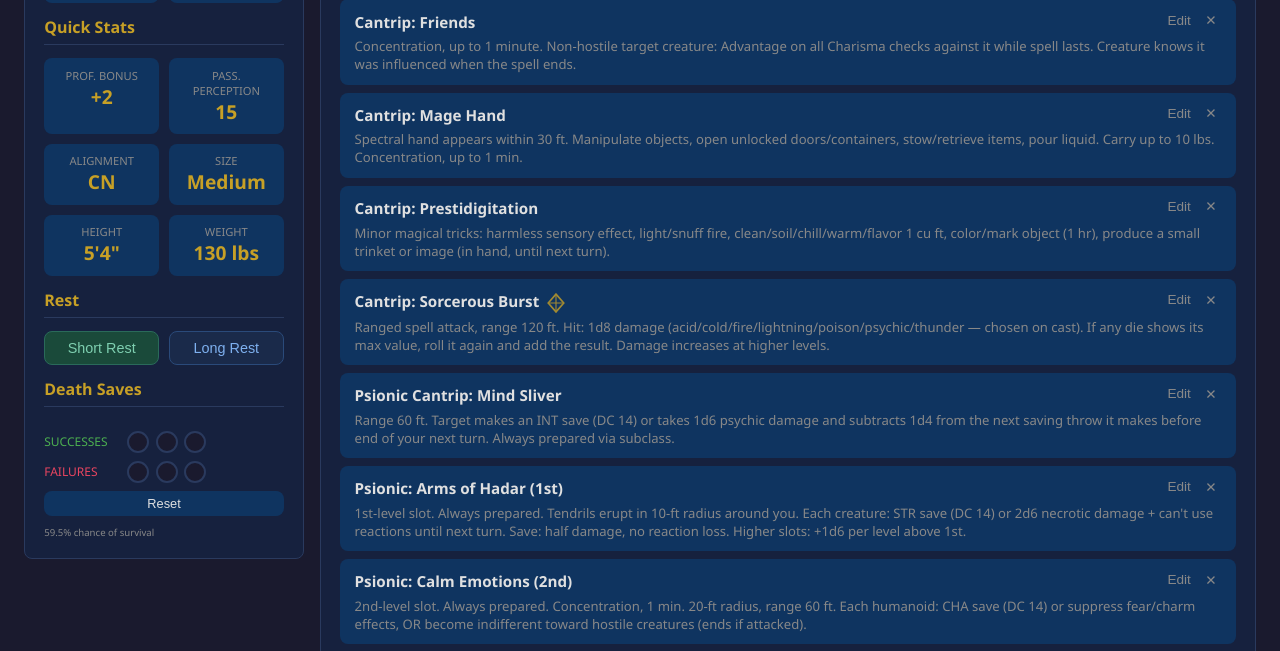
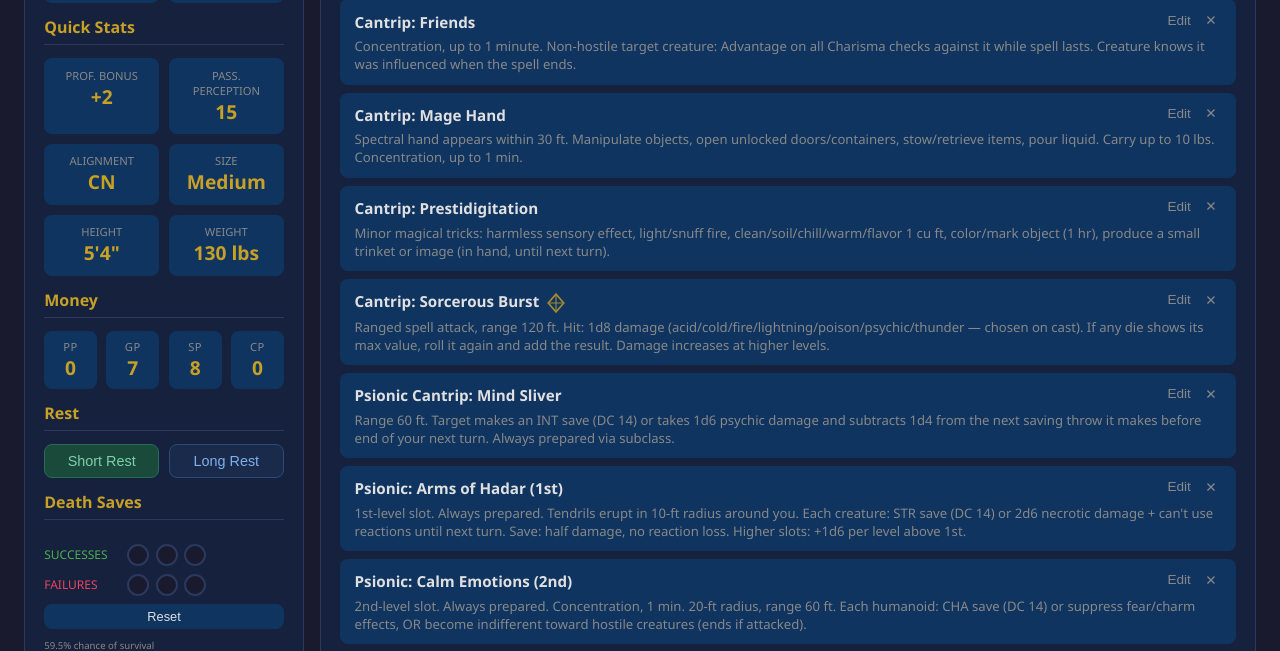
Before and after one commit to nmacinnis/tomato, a Flask app: page /character/1 in a window 1280 px wide. Shown: the part 910-1561 px from the top of the page. Run offline with Flask 3, Linux system fonts and the light colour scheme; data comes from the database, SQL or seed files in the repository; data that the repository does not hold is empty.

Commit message:
add Inkwell (Aberrant Sorcerer 3), class-aware combat panel, and money tracker
Add Inkwell character module (Changeling Aberrant Sorcerer level 3) with
full spell list, psionic subclass features, Metamagic, and starting inventory.

Make the combat panel class-aware so Fighter-only widgets (Maneuver DC,
Superiority Dice, Second Wind) are hidden for non-Fighters, and Sorcerer
widgets (Sorcery Points, Spell Slots 1st/2nd) appear only for Inkwell.
Refactor combat pip rendering into a shared renderCombatPips() helper and
add a 'dot' die type to dieSvg() for non-dice resource pips.

Add hit_die column (TEXT, default 'd10') so each character's Hit Dice label
and pip shape render from their own die type (d6 for Inkwell, d10 for Tomato).

Hide the Tomatoes section for characters without a Goodberry ability.

Add PP/GP/SP/CP money tracking: new columns on the characters table, a Money
section on the character sheet with click-to-edit values, and starting coin
seeds (Inkwell: 7 gp 8 sp; Tomato: 10 gp).

```diff
--- a/app.py
+++ b/app.py
@@ -141,6 +141,10 @@ def update_character(cid):
         "height",
         "weight",
         "hit_die",
+        "coins_pp",
+        "coins_gp",
+        "coins_sp",
+        "coins_cp",
     ]
     set_clause = ", ".join(f"{f}=?" for f in fields if f in data)
     values = [data[f] for f in fields if f in data]
--- a/characters/inkwell.py
+++ b/characters/inkwell.py
@@ -339,7 +339,8 @@ def apply(conn):
         "UPDATE characters SET save_proficiencies='con,cha',"
         " alignment='Chaotic Neutral', size='Medium', height='5''4\"', weight='130 lbs',"
         " languages='Common,Common Sign,Elvish',"
-        " hit_dice_remaining=3, hit_die='d6'"
+        " hit_dice_remaining=3, hit_die='d6',"
+        " coins_gp=7, coins_sp=8"
         " WHERE id=?",
         (cid,),
     )
--- a/characters/tomato.py
+++ b/characters/tomato.py
@@ -403,7 +403,7 @@ def apply(conn):
     conn.execute(
         "UPDATE characters SET save_proficiencies='str,con', flat_ac_bonus=0,"
         " alignment='Chaotic Good', size='Medium', height='6''6\"', weight='302 lbs',"
-        " hit_die='d10'"
+        " hit_die='d10', coins_gp=10"
         " WHERE id=?",
         (cid,),
     )
--- a/database.py
+++ b/database.py
@@ -53,7 +53,11 @@ def init_db():
             temp_hp                INTEGER NOT NULL DEFAULT 0,
             skill_proficiencies    TEXT    NOT NULL DEFAULT '',
             languages              TEXT    NOT NULL DEFAULT '',
-            hit_die                TEXT    NOT NULL DEFAULT 'd10'
+            hit_die                TEXT    NOT NULL DEFAULT 'd10',
+            coins_pp               INTEGER NOT NULL DEFAULT 0,
+            coins_gp               INTEGER NOT NULL DEFAULT 0,
+            coins_sp               INTEGER NOT NULL DEFAULT 0,
+            coins_cp               INTEGER NOT NULL DEFAULT 0
         );
 
         CREATE TABLE IF NOT EXISTS abilities (
@@ -155,6 +159,16 @@ def init_db():
         conn.execute("ALTER TABLE characters ADD COLUMN hit_die TEXT NOT NULL DEFAULT 'd10'")
     except sqlite3.OperationalError:
         pass
+    for col_def in (
+        "coins_pp INTEGER NOT NULL DEFAULT 0",
+        "coins_gp INTEGER NOT NULL DEFAULT 0",
+        "coins_sp INTEGER NOT NULL DEFAULT 0",
+        "coins_cp INTEGER NOT NULL DEFAULT 0",
+    ):
+        try:
+            conn.execute(f"ALTER TABLE characters ADD COLUMN {col_def}")
+        except sqlite3.OperationalError:
+            pass
     try:
         conn.execute("ALTER TABLE abilities ADD COLUMN die_type TEXT")
     except sqlite3.OperationalError:
--- a/static/character-stats.js
+++ b/static/character-stats.js
@@ -71,6 +71,7 @@ function renderCharacter() {
   document.getElementById("height-val").textContent = char.height || "";
   document.getElementById("weight-val").textContent = char.weight || "";
 
+  renderMoney();
   renderHdPips();
   renderDeathSaves();
   renderTomatoes();
@@ -215,6 +216,45 @@ document.getElementById("save-bonus-breakdown")?.addEventListener("click", (e) =
   card.scrollIntoView({ behavior: "smooth", block: "nearest" });
   card.classList.add("ac-highlight");
   setTimeout(() => card.classList.remove("ac-highlight"), 1200);
+});
+
+// ── Money ────────────────────────────────────────────────────────────────────
+
+function renderMoney() {
+  ["pp", "gp", "sp", "cp"].forEach((coin) => {
+    const el = document.getElementById(`money-${coin}`);
+    el.textContent = char[`coins_${coin}`] ?? 0;
+  });
+}
+
+function editCoin(el) {
+  const coin = el.dataset.coin;
+  const current = char[coin] ?? 0;
+  const input = document.createElement("input");
+  input.type = "number";
+  input.min = 0;
+  input.value = current;
+  input.style.cssText =
+    "width:4rem;font-size:1.2rem;font-weight:bold;background:#0f3460;border:1px solid var(--accent);color:var(--accent2);border-radius:4px;text-align:center;";
+  el.replaceWith(input);
+  input.focus();
+  input.select();
+  const save = async () => {
+    const val = Math.max(0, parseInt(input.value, 10) || 0);
+    await patchChar({ [coin]: val });
+    input.replaceWith(el);
+    el.textContent = val;
+  };
+  input.onblur = save;
+  input.onkeydown = (e) => {
+    if (e.key === "Enter") save();
+    if (e.key === "Escape") { input.value = current; input.blur(); }
+  };
+}
+
+document.querySelectorAll(".money-val").forEach((el) => {
+  el.style.cursor = "pointer";
+  el.addEventListener("click", () => editCoin(el));
 });
 
 // ── Hit Dice ────────────────────────────────────────────────────────────────
--- a/static/style.css
+++ b/static/style.css
@@ -799,6 +799,36 @@ main {
   margin-left: 4px;
 }
 
+/* ── Money ─────────────────────────────────────────────────────────────────── */
+.money-row {
+  display: grid;
+  grid-template-columns: repeat(4, 1fr);
+  gap: 0.6rem;
+}
+.money-box {
+  background: var(--panel);
+  border-radius: var(--radius);
+  padding: 0.5rem 0.4rem;
+  text-align: center;
+}
+.money-label {
+  display: block;
+  font-size: 0.7rem;
+  color: var(--muted);
+  text-transform: uppercase;
+  letter-spacing: 0.05em;
+}
+.money-val {
+  display: block;
+  font-size: 1.2rem;
+  font-weight: bold;
+  color: var(--accent2);
+  min-height: 1.5rem;
+}
+.money-val:hover {
+  color: var(--accent);
+}
+
 /* ── Goodberry / Tomato Counter ───────────────────────────────────────────── */
 .tomato-counter {
   display: flex;
--- a/templates/character.html
+++ b/templates/character.html
@@ -95,6 +95,26 @@
         <div class="combat-box"><span class="combat-label">Size</span><span id="size-val"></span></div>
         <div class="combat-box"><span class="combat-label">Height</span><span id="height-val"></span></div>
         <div class="combat-box"><span class="combat-label">Weight</span><span id="weight-val"></span></div>
+      </div>
+
+      <h2>Money</h2>
+      <div class="money-row">
+        <div class="money-box">
+          <span class="money-label">PP</span>
+          <span class="money-val" id="money-pp" data-coin="coins_pp">0</span>
+        </div>
+        <div class="money-box">
+          <span class="money-label">GP</span>
+          <span class="money-val" id="money-gp" data-coin="coins_gp">0</span>
+        </div>
+        <div class="money-box">
+          <span class="money-label">SP</span>
+          <span class="money-val" id="money-sp" data-coin="coins_sp">0</span>
+        </div>
+        <div class="money-box">
+          <span class="money-label">CP</span>
+          <span class="money-val" id="money-cp" data-coin="coins_cp">0</span>
+        </div>
       </div>
 
       <h2>Rest</h2>
```
Also changed, not shown: inkwell.txt (+4 -5 lines).
